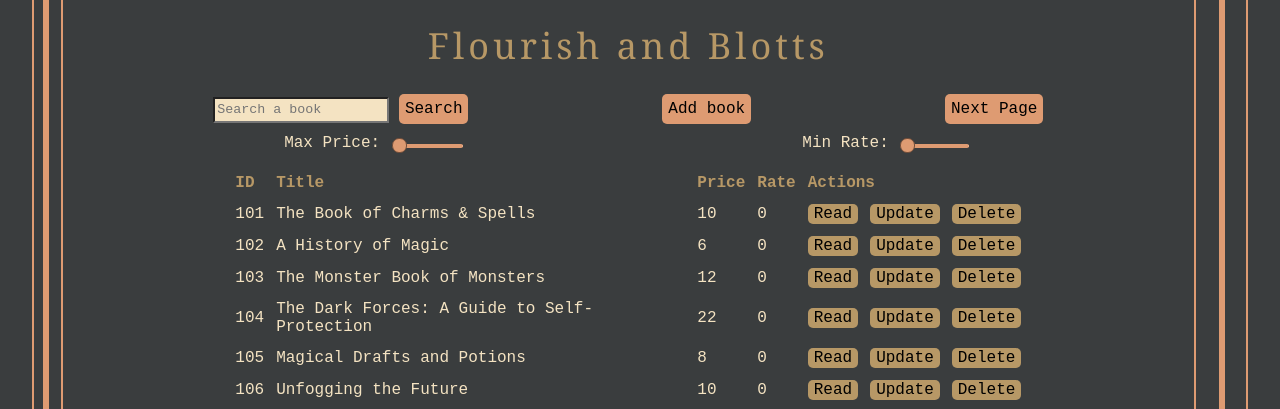
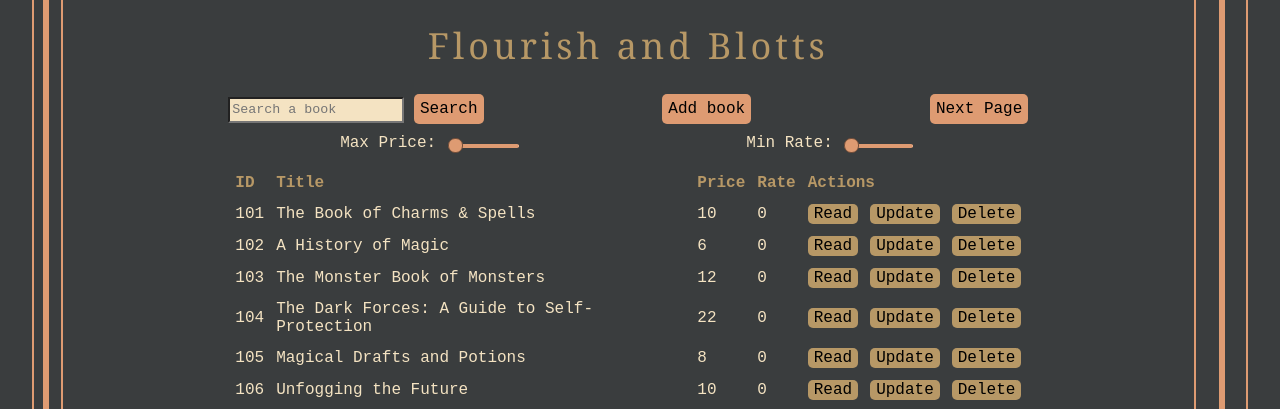
Before and after one commit to Drorka/book-shop, a plain HTML site: page index.html in a window 1280 px wide. Shown: the part 194-603 px from the top of the page. Drawn offline with Linux system fonts and the light colour scheme.

Commit message:
set max width to main actions section

```diff
--- a/css/main.css
+++ b/css/main.css
@@ -51,6 +51,7 @@
 
 .main-actions {
     margin: auto;
+    max-width: 800px;
     padding-bottom: 15px;
     text-align: center;
 }
@@ -65,20 +66,19 @@
     padding: 6px;
 }
 
+.search-add {
+    margin: auto;
+    display:flex;
+    text-align: center;
+    justify-content: space-between;
+    max-width: 80vw;
+}
+
 .search-box {
     font-family:'Courier New', Courier, monospace;
     background-color: var(--body-text);
     color: #3A3D3E;
     height: 20px;
-
-}
-
-.search-add {
-    margin: auto;
-    display:flex;
-    text-align: center;
-    justify-content: space-around;
-    max-width: 80vw;
 }
 
 .ranges {
@@ -87,7 +87,6 @@
     display:flex;
     justify-content: space-around;
     max-width: 80vw;
-
 }
 
 .price-range {
```
